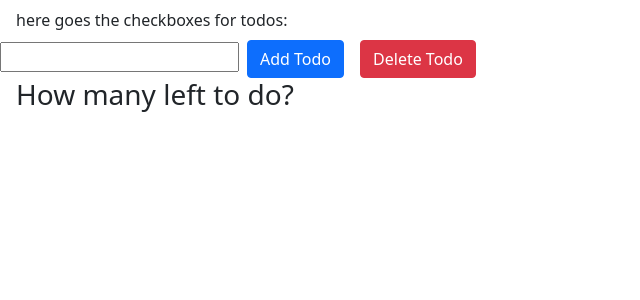
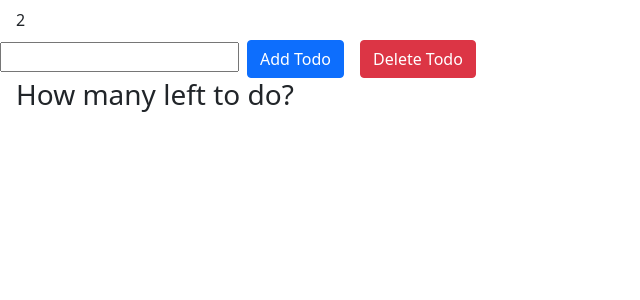
Before and after one commit to Jawad63/redo-todo-react, a React (Create React App) app: page / in a window 1280 px wide. Shown: the top 300 px of the page, without its empty margins (0-640 px from the left). Built offline with nearby package versions, Linux system fonts and the light colour scheme.

Commit message:
by using useState i can call and print out my todos now

```diff
--- a/src/App.js
+++ b/src/App.js
@@ -8,22 +8,24 @@
 
 function App() {
   // adding a default state of an empty array: got no todos at the moment->
+
   // use state returns an array []: We can destructure that array and set it to useState. Object destructuring: it allows us to extract multiple pieces of data from an array or object and assign them to their own variables.
+
   //First element(todos) we'll add will be all of our todos. And the second element (setTodos) will be a function that will help us update our Todos.
-  const[todos, setTodos] = useState([])
+
+  const[todos, setTodos] = useState(['jawad', 'javaaad'])
 
 
   return (
     // adding the input for new Todo:
     // A fragment(<></>) will allow us to return multiple things. A JS function will only return one thing that's why we have to use an empty element here.
     <>
-      <TodoList />
+      <TodoList todos = {todos} />
       <input type="text" />
       <button className="btn btn-primary mx-2">Add Todo</button>
       <button className="btn btn-danger mx-2">Delete Todo</button>
       <h3 className="mx-3">How many left to do?</h3>
     </>
-
   )
 }
 
--- a/src/TodoList.js
+++ b/src/TodoList.js
@@ -1,9 +1,12 @@
 import React from 'react'
 
-export default function TodoList() {
+export default function TodoList({todos}) {
    return (
       <div className="mx-3 py-2">
-         here goes the checkboxes for todos:
+         {/* We are printing out our Todos here: */}
+
+         {todos.length}
+
       </div>
    )
 }
```
